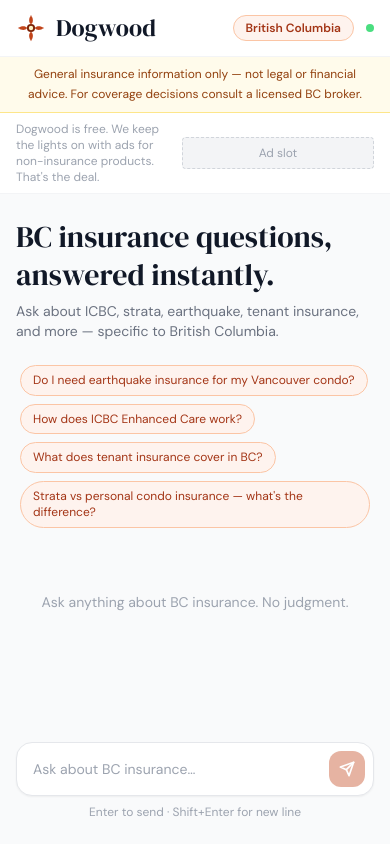
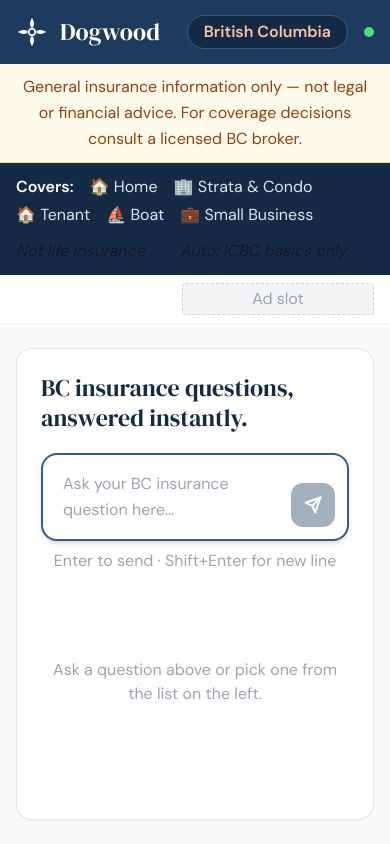
Before and after one commit to bennykaker/dogwood, a Next.js app: page / in a window 390 px wide. Built offline with nearby package versions, Linux system fonts and the light colour scheme.

Commit message:
Redesign layout with sidebar and dark mode

```diff
--- a/app/components/ChatInterface.tsx
+++ b/app/components/ChatInterface.tsx
@@ -8,23 +8,16 @@
   escalated?: boolean
 }
 
-const CHIPS = [
-  'Do I need earthquake insurance for my Vancouver condo?',
-  'How does ICBC Enhanced Care work?',
-  'What does tenant insurance cover in BC?',
-  'Strata vs personal condo insurance — what\'s the difference?',
-]
-
 function TypingIndicator() {
   return (
     <div className="flex items-start gap-3">
-      <div className="w-8 h-8 rounded-full bg-coral-500 flex items-center justify-center text-white text-xs font-bold flex-shrink-0">
+      <div className="w-9 h-9 rounded-full bg-navy-600 flex items-center justify-center text-white text-base font-bold flex-shrink-0">
         D
       </div>
-      <div className="bg-gray-100 rounded-2xl rounded-tl-sm px-4 py-3 flex items-center gap-1">
-        <span className="typing-dot w-1.5 h-1.5 rounded-full bg-gray-400 inline-block" />
-        <span className="typing-dot w-1.5 h-1.5 rounded-full bg-gray-400 inline-block" />
-        <span className="typing-dot w-1.5 h-1.5 rounded-full bg-gray-400 inline-block" />
+      <div className="bg-navy-50 border border-navy-100 dark:bg-navy-700 dark:border-navy-600 rounded-2xl rounded-tl-sm px-4 py-3 flex items-center gap-1.5">
+        <span className="typing-dot w-2 h-2 rounded-full bg-navy-400 inline-block" />
+        <span className="typing-dot w-2 h-2 rounded-full bg-navy-400 inline-block" />
+        <span className="typing-dot w-2 h-2 rounded-full bg-navy-400 inline-block" />
       </div>
     </div>
   )
@@ -34,25 +27,21 @@
   const isUser = msg.role === 'user'
   return (
     <div className={`flex items-start gap-3 ${isUser ? 'flex-row-reverse' : ''}`}>
-      <div
-        className={`w-8 h-8 rounded-full flex items-center justify-center text-xs font-bold flex-shrink-0 ${
-          isUser ? 'bg-coral-500 text-white' : 'bg-coral-500 text-white'
-        }`}
-      >
+      <div className={`w-9 h-9 rounded-full flex items-center justify-center text-base font-bold flex-shrink-0 ${
+        isUser ? 'bg-coral-500 text-white' : 'bg-navy-600 text-white'
+      }`}>
         {isUser ? 'You' : 'D'}
       </div>
-      <div className={`max-w-[78%] ${isUser ? 'items-end' : 'items-start'} flex flex-col gap-1`}>
-        <div
-          className={`px-4 py-3 rounded-2xl text-sm leading-relaxed whitespace-pre-wrap ${
-            isUser
-              ? 'bg-coral-500 text-white rounded-tr-sm'
-              : 'bg-gray-100 text-gray-800 rounded-tl-sm'
-          }`}
-        >
+      <div className={`max-w-[80%] flex flex-col gap-1.5 ${isUser ? 'items-end' : 'items-start'}`}>
+        <div className={`px-4 py-3 rounded-2xl text-base leading-relaxed whitespace-pre-wrap ${
+          isUser
+            ? 'bg-coral-500 text-white rounded-tr-sm'
+            : 'bg-navy-50 border border-navy-100 text-navy-800 rounded-tl-sm dark:bg-navy-700 dark:border-navy-600 dark:text-gray-100'
+        }`}>
           {msg.content}
         </div>
         {msg.escalated && (
-          <p className="text-xs text-amber-600 font-medium px-1">
+          <p className="text-base text-amber-600 dark:text-amber-400 font-medium px-1">
             We&apos;ve flagged this for a real person. Check back soon.
           </p>
         )}
@@ -61,12 +50,23 @@
   )
 }
 
-export default function ChatInterface() {
+export default function ChatInterface({ pendingQuestion, onQuestionSent }: {
+  pendingQuestion: string | null
+  onQuestionSent: () => void
+}) {
   const [messages, setMessages] = useState<Message[]>([])
   const [input, setInput] = useState('')
   const [loading, setLoading] = useState(false)
   const bottomRef = useRef<HTMLDivElement>(null)
   const textareaRef = useRef<HTMLTextAreaElement>(null)
+
+  // Fire pending question from sidebar
+  useEffect(() => {
+    if (pendingQuestion) {
+      sendMessage(pendingQuestion)
+      onQuestionSent()
+    }
+  }, [pendingQuestion]) // eslint-disable-line react-hooks/exhaustive-deps
 
   useEffect(() => {
     bottomRef.current?.scrollIntoView({ behavior: 'smooth' })
@@ -82,8 +82,9 @@
     setInput('')
     setLoading(true)
 
-    // Reset textarea height
-    if (textareaRef.current) textareaRef.current.style.height = 'auto'
+    if (textareaRef.current) {
+      textareaRef.current.style.height = 'auto'
+    }
 
     try {
       const res = await fetch('/api/chat', {
@@ -117,35 +118,52 @@
 
   function handleInput(e: React.ChangeEvent<HTMLTextAreaElement>) {
     setInput(e.target.value)
-    // Auto-resize
     e.target.style.height = 'auto'
     e.target.style.height = `${Math.min(e.target.scrollHeight, 160)}px`
   }
 
-  const showChips = messages.length === 0
-
   return (
     <div className="flex flex-col flex-1 min-h-0">
-      {/* Suggested chips */}
-      {showChips && (
-        <div className="flex flex-wrap gap-2 mb-4 px-1">
-          {CHIPS.map(chip => (
-            <button
-              key={chip}
-              onClick={() => sendMessage(chip)}
-              className="text-xs text-coral-600 bg-coral-50 border border-coral-200 rounded-full px-3 py-1.5 hover:bg-coral-100 transition-colors text-left leading-snug"
-            >
-              {chip}
-            </button>
-          ))}
+
+      {/* Prominent input at top */}
+      <div className="mb-5">
+        <div className="flex gap-3 items-end bg-white dark:bg-navy-800 border-2 border-navy-300 dark:border-navy-500 rounded-2xl p-3 shadow-md focus-within:border-navy-500 dark:focus-within:border-navy-400 transition-colors">
+          <textarea
+            ref={textareaRef}
+            value={input}
+            onChange={handleInput}
+            onKeyDown={handleKeyDown}
+            placeholder="Ask your BC insurance question here…"
+            rows={2}
+            disabled={loading}
+            autoFocus
+            className="flex-1 resize-none bg-transparent text-base text-gray-800 dark:text-gray-100 placeholder-gray-400 dark:placeholder-navy-400 outline-none py-1 px-2 leading-relaxed"
+            style={{ maxHeight: '160px' }}
+          />
+          <button
+            onClick={() => sendMessage(input)}
+            disabled={!input.trim() || loading}
+            className="w-11 h-11 rounded-xl bg-navy-600 hover:bg-navy-700 disabled:opacity-40 disabled:cursor-not-allowed flex items-center justify-center flex-shrink-0 transition-colors"
+            aria-label="Send"
+          >
+            <svg width="18" height="18" viewBox="0 0 24 24" fill="none" stroke="white" strokeWidth="2.5" strokeLinecap="round" strokeLinejoin="round">
+              <line x1="22" y1="2" x2="11" y2="13" />
+              <polygon points="22 2 15 22 11 13 2 9 22 2" />
+            </svg>
+          </button>
         </div>
-      )}
+        <p className="text-base text-gray-400 dark:text-navy-500 mt-2 text-center">
+          Enter to send · Shift+Enter for new line
+        </p>
+      </div>
 
       {/* Message history */}
       <div className="flex-1 min-h-0 overflow-y-auto chat-scroll flex flex-col gap-4 pb-2">
         {messages.length === 0 && (
-          <div className="text-center py-12 text-gray-400 text-sm">
-            Ask anything about BC insurance. No judgment.
+          <div className="flex flex-col items-center justify-center h-full text-center py-16 gap-3">
+            <p className="text-base text-gray-400 dark:text-navy-400">
+              Ask a question above or pick one from the list on the left.
+            </p>
           </div>
         )}
         {messages.map((msg, i) => (
@@ -154,33 +172,6 @@
         {loading && <TypingIndicator />}
         <div ref={bottomRef} />
       </div>
-
-      {/* Input */}
-      <div className="mt-4 flex gap-2 items-end border border-gray-200 rounded-2xl p-2 bg-white shadow-sm focus-within:border-coral-300 transition-colors">
-        <textarea
-          ref={textareaRef}
-          value={input}
-          onChange={handleInput}
-          onKeyDown={handleKeyDown}
-          placeholder="Ask about BC insurance…"
-          rows={1}
-          disabled={loading}
-          className="flex-1 resize-none bg-transparent text-sm text-gray-800 placeholder-gray-400 outline-none py-1.5 px-2 leading-relaxed"
-          style={{ maxHeight: '160px' }}
-        />
-        <button
-          onClick={() => sendMessage(input)}
-          disabled={!input.trim() || loading}
-          className="w-9 h-9 rounded-xl bg-coral-500 hover:bg-coral-600 disabled:opacity-40 disabled:cursor-not-allowed flex items-center justify-center flex-shrink-0 transition-colors"
-          aria-label="Send"
-        >
-          <svg width="16" height="16" viewBox="0 0 24 24" fill="none" stroke="white" strokeWidth="2.5" strokeLinecap="round" strokeLinejoin="round">
-            <line x1="22" y1="2" x2="11" y2="13" />
-            <polygon points="22 2 15 22 11 13 2 9 22 2" />
-          </svg>
-        </button>
-      </div>
-      <p className="text-center text-xs text-gray-400 mt-2">Enter to send · Shift+Enter for new line</p>
     </div>
   )
 }
--- a/app/components/DogwoodLogo.tsx
+++ b/app/components/DogwoodLogo.tsx
@@ -1,4 +1,7 @@
-export default function DogwoodLogo({ size = 32 }: { size?: number }) {
+export default function DogwoodLogo({ size = 32, white = false }: { size?: number; white?: boolean }) {
+  const petal = white ? '#ffffff' : '#c1441a'
+  const disk   = white ? '#e2e8f0' : '#7c2206'
+  const center = white ? '#1e3a5c' : '#fef3c7'
   return (
     <svg
       width={size}
@@ -9,16 +12,16 @@
       aria-hidden="true"
     >
       {/* Top petal */}
-      <path d="M24 3 C28 9 28 15 24 18 C20 15 20 9 24 3Z" fill="#c1441a" />
+      <path d="M24 3 C28 9 28 15 24 18 C20 15 20 9 24 3Z" fill={petal} />
       {/* Right petal */}
-      <path d="M45 24 C39 28 33 28 30 24 C33 20 39 20 45 24Z" fill="#c1441a" />
+      <path d="M45 24 C39 28 33 28 30 24 C33 20 39 20 45 24Z" fill={petal} />
       {/* Bottom petal */}
-      <path d="M24 45 C20 39 20 33 24 30 C28 33 28 39 24 45Z" fill="#c1441a" />
+      <path d="M24 45 C20 39 20 33 24 30 C28 33 28 39 24 45Z" fill={petal} />
       {/* Left petal */}
-      <path d="M3 24 C9 20 15 20 18 24 C15 28 9 28 3 24Z" fill="#c1441a" />
+      <path d="M3 24 C9 20 15 20 18 24 C15 28 9 28 3 24Z" fill={petal} />
       {/* Center disk */}
-      <circle cx="24" cy="24" r="6.5" fill="#7c2206" />
-      <circle cx="24" cy="24" r="3.5" fill="#fef3c7" />
+      <circle cx="24" cy="24" r="6.5" fill={disk} />
+      <circle cx="24" cy="24" r="3.5" fill={center} />
       {/* Petal notches */}
       <path d="M24 3 L23 5 L24 7 L25 5Z" fill="#fff" opacity="0.25" />
       <path d="M45 24 L43 23 L41 24 L43 25Z" fill="#fff" opacity="0.25" />
--- a/app/components/Nav.tsx
+++ b/app/components/Nav.tsx
@@ -2,26 +2,24 @@
 
 export default function Nav() {
   return (
-    <nav className="bg-white border-b border-gray-100 sticky top-0 z-40">
-      <div className="max-w-4xl mx-auto px-4 h-14 flex items-center justify-between">
+    <nav className="bg-navy-600 sticky top-0 z-40">
+      <div className="max-w-4xl mx-auto px-4 h-16 flex items-center justify-between">
         {/* Wordmark */}
-        <div className="flex items-center gap-2.5">
-          <DogwoodLogo size={30} />
-          <span className="font-serif text-2xl text-gray-900 leading-none">
+        <div className="flex items-center gap-3">
+          <DogwoodLogo size={32} white />
+          <span className="font-serif text-2xl text-white leading-none">
             Dogwood
           </span>
         </div>
 
         {/* Right side */}
-        <div className="flex items-center gap-3">
-          {/* BC pill */}
-          <span className="text-xs font-semibold text-coral-600 bg-coral-50 border border-coral-200 rounded-full px-3 py-1">
+        <div className="flex items-center gap-4">
+          <span className="text-base font-semibold text-coral-200 bg-navy-700 border border-navy-500 rounded-full px-4 py-1">
             British Columbia
           </span>
-          {/* Online indicator */}
-          <div className="flex items-center gap-1.5">
-            <span className="w-2 h-2 rounded-full bg-green-400 inline-block" />
-            <span className="text-xs text-gray-400 font-medium hidden sm:inline">Online</span>
+          <div className="flex items-center gap-2">
+            <span className="w-2.5 h-2.5 rounded-full bg-green-400 inline-block" />
+            <span className="text-base text-navy-200 font-medium hidden sm:inline">Online</span>
           </div>
         </div>
       </div>
--- /dev/null
+++ b/app/components/QuestionSidebar.tsx
@@ -0,0 +1,46 @@
+'use client'
+
+import NewHereModal from './NewHereModal'
+
+const QUESTIONS = [
+  'Things I should know about insurance in BC',
+  'What does home insurance cover in BC?',
+  'Do I need earthquake insurance for my condo?',
+  'Strata vs personal condo insurance — what\'s the difference?',
+  'What does tenant insurance cover?',
+  'How much does tenant insurance cost in BC?',
+  'What\'s not covered by standard home insurance?',
+  'Do I need boat insurance in BC?',
+  'What does small business liability insurance cover?',
+  'What should I do after a claim in BC?',
+]
+
+export default function QuestionSidebar({ onQuestion }: { onQuestion: (q: string) => void }) {
+  return (
+    <aside className="w-72 flex-shrink-0 flex flex-col">
+      <div className="bg-white dark:bg-navy-800 border border-gray-200 dark:border-navy-700 rounded-2xl p-5 flex flex-col flex-1">
+        <h2 className="text-base font-bold text-navy-700 dark:text-white uppercase tracking-wide mb-4">
+          Top Questions
+        </h2>
+        <ol className="flex flex-col gap-1 flex-1">
+          {QUESTIONS.map((q, i) => (
+            <li key={q}>
+              <button
+                onClick={() => onQuestion(q)}
+                className="w-full text-left flex items-start gap-3 px-3 py-2.5 rounded-xl hover:bg-navy-50 dark:hover:bg-navy-700 transition-colors group"
+              >
+                <span className="text-base font-bold text-coral-500 group-hover:text-coral-600 w-5 flex-shrink-0 mt-0.5">
+                  {i + 1}.
+                </span>
+                <span className="text-base text-navy-700 dark:text-navy-200 leading-snug group-hover:text-navy-900 dark:group-hover:text-white">
+                  {q}
+                </span>
+              </button>
+            </li>
+          ))}
+        </ol>
+        <NewHereModal />
+      </div>
+    </aside>
+  )
+}
--- a/app/globals.css
+++ b/app/globals.css
@@ -23,3 +23,6 @@
 .chat-scroll::-webkit-scrollbar { width: 4px; }
 .chat-scroll::-webkit-scrollbar-track { background: transparent; }
 .chat-scroll::-webkit-scrollbar-thumb { background: #e5e7eb; border-radius: 4px; }
+@media (prefers-color-scheme: dark) {
+  .chat-scroll::-webkit-scrollbar-thumb { background: #2d5f8a; }
+}
--- a/app/page.tsx
+++ b/app/page.tsx
@@ -1,45 +1,69 @@
+'use client'
+
+import { useState } from 'react'
 import Nav from './components/Nav'
 import ChatInterface from './components/ChatInterface'
+import QuestionSidebar from './components/QuestionSidebar'
 
 export default function HomePage() {
+  const [pendingQuestion, setPendingQuestion] = useState<string | null>(null)
+
   return (
-    <div className="flex flex-col h-screen">
+    <div className="flex flex-col h-screen bg-gray-50 dark:bg-navy-900">
       <Nav />
 
-      {/* Disclaimer bar */}
-      <div className="bg-amber-50 border-b border-amber-200">
-        <div className="max-w-4xl mx-auto px-4 py-2 text-xs text-amber-800 text-center leading-relaxed">
+      {/* Disclaimer */}
+      <div className="bg-amber-50 border-b border-amber-200 dark:bg-amber-950 dark:border-amber-800 flex-shrink-0">
+        <div className="max-w-6xl mx-auto px-4 py-2.5 text-base text-amber-800 dark:text-amber-300 text-center leading-relaxed">
           General insurance information only — not legal or financial advice. For coverage decisions consult a licensed BC broker.
         </div>
       </div>
 
-      {/* Ad bar */}
-      <div className="bg-white border-b border-gray-100">
-        <div className="max-w-4xl mx-auto px-4 py-2 flex items-center justify-between gap-4">
-          <p className="text-xs text-gray-400">
-            Dogwood is free. We keep the lights on with ads for non-insurance products. That&apos;s the deal.
-          </p>
-          {/* Placeholder ad slot */}
-          <div className="flex-shrink-0 w-48 h-8 bg-gray-100 rounded border border-dashed border-gray-300 flex items-center justify-center">
-            <span className="text-xs text-gray-400">Ad slot</span>
+      {/* Coverage scope */}
+      <div className="bg-navy-700 flex-shrink-0">
+        <div className="max-w-6xl mx-auto px-4 py-3 flex flex-wrap items-center justify-between gap-3">
+          <div className="flex flex-wrap items-center gap-x-4 gap-y-1">
+            <span className="text-base font-semibold text-white">Covers:</span>
+            {['🏠 Home', '🏢 Strata & Condo', '🏠 Tenant', '⛵ Boat', '💼 Small Business'].map(item => (
+              <span key={item} className="text-base text-navy-100">{item}</span>
+            ))}
+          </div>
+          <div className="flex flex-wrap items-center gap-x-4 gap-y-1">
+            <span className="text-base text-navy-300 italic">Not life insurance</span>
+            <span className="text-base text-navy-300">·</span>
+            <span className="text-base text-navy-300 italic">Auto: ICBC basics only</span>
           </div>
         </div>
       </div>
 
-      {/* Main */}
-      <main className="flex-1 min-h-0 flex flex-col max-w-4xl w-full mx-auto px-4 py-6">
-        {/* Hero */}
-        <div className="mb-6">
-          <h1 className="font-serif text-3xl sm:text-4xl text-gray-900 leading-tight mb-2">
-            BC insurance questions,<br className="hidden sm:block" /> answered instantly.
-          </h1>
-          <p className="text-gray-500 text-sm">
-            Ask about ICBC, strata, earthquake, tenant insurance, and more — specific to British Columbia.
-          </p>
+      {/* Ad bar */}
+      <div className="bg-white border-b border-gray-100 dark:bg-navy-800 dark:border-navy-700 flex-shrink-0">
+        <div className="max-w-6xl mx-auto px-4 py-2 flex items-center justify-end">
+          <div className="w-48 h-8 bg-gray-100 dark:bg-navy-700 rounded border border-dashed border-gray-300 dark:border-navy-500 flex items-center justify-center">
+            <span className="text-base text-gray-400 dark:text-navy-400">Ad slot</span>
+          </div>
+        </div>
+      </div>
+
+      {/* Main two-column layout */}
+      <main className="flex-1 min-h-0 max-w-6xl w-full mx-auto px-4 py-6 flex gap-6 items-start">
+
+        {/* Left sidebar */}
+        <div className="hidden md:flex flex-col w-72 flex-shrink-0 self-stretch">
+          <QuestionSidebar onQuestion={q => setPendingQuestion(q)} />
         </div>
 
-        {/* Chat */}
-        <ChatInterface />
+        {/* Chat panel */}
+        <div className="flex-1 min-w-0 flex flex-col h-full bg-white dark:bg-navy-800 border border-gray-200 dark:border-navy-700 rounded-2xl p-6 shadow-sm">
+          <h1 className="font-serif text-2xl text-navy-700 dark:text-white mb-5 leading-tight">
+            BC insurance questions, answered instantly.
+          </h1>
+          <ChatInterface
+            pendingQuestion={pendingQuestion}
+            onQuestionSent={() => setPendingQuestion(null)}
+          />
+        </div>
+
       </main>
     </div>
   )
```
Also changed, not shown: app/admin/page.tsx (+27 -25 lines), app/components/NewHereModal.tsx (added, +53 -0 lines), tailwind.config.ts (+13 -0 lines), 1 other file (tests, documents, lock files or other folders).
